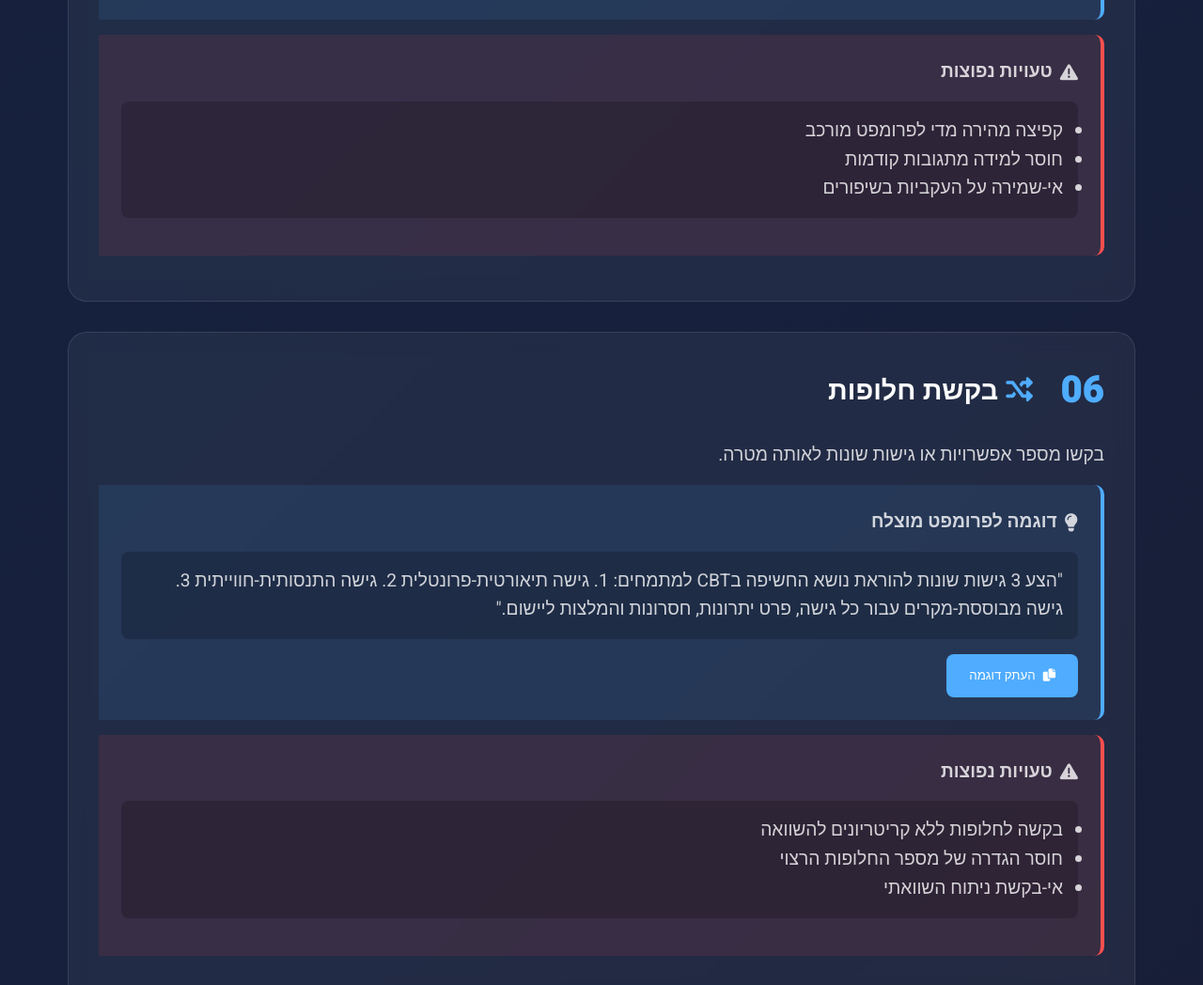
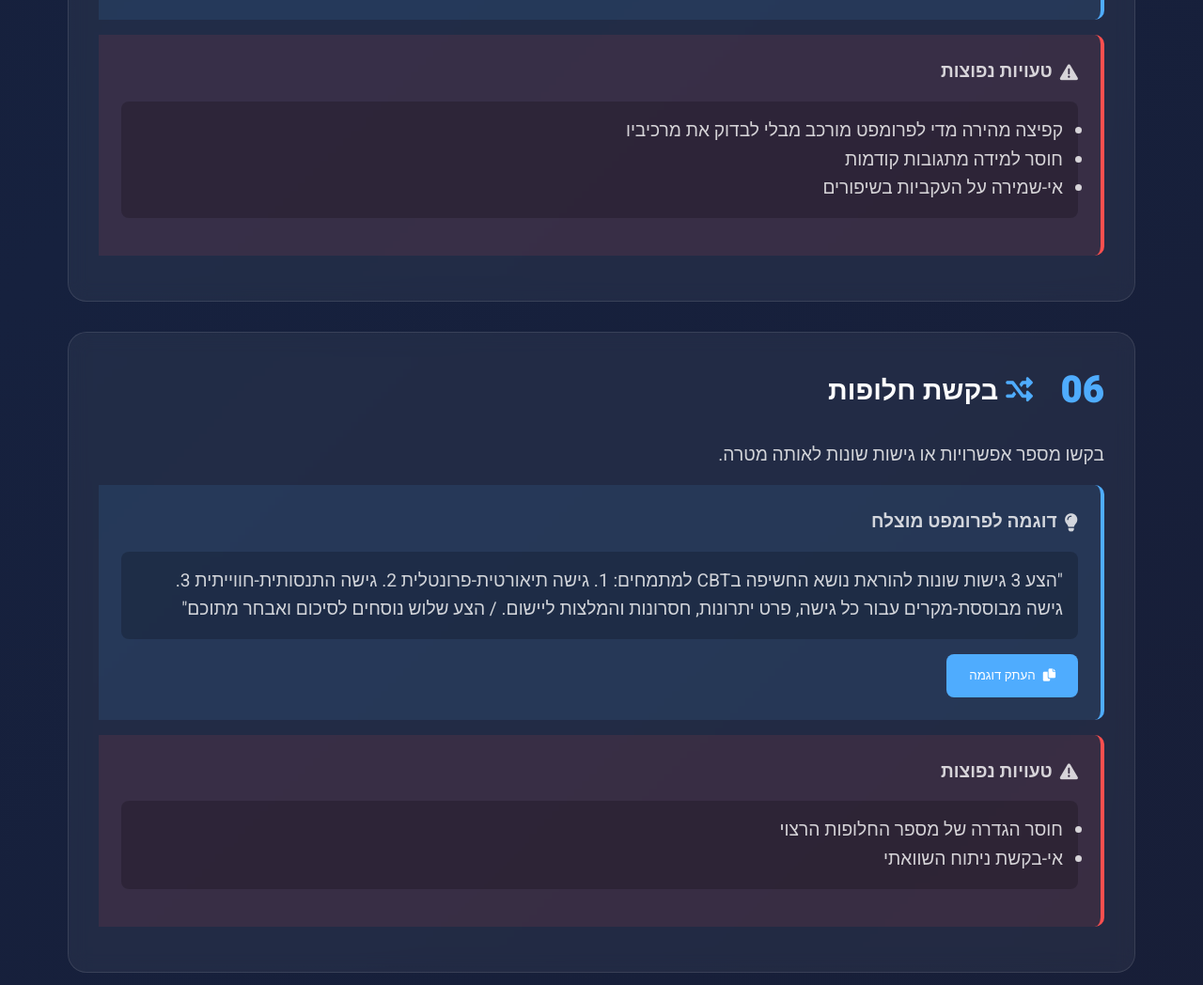
Before and after one commit to elad-refoua/prompts, a plain HTML site: page index.html in a window 1280 px wide. Shown: the part 4669-5717 px from the top of the page at 94% size. Drawn offline with nearby package versions, Linux system fonts and the light colour scheme.

Commit message:
Update index.html

```diff
--- a/index.html
+++ b/index.html
@@ -470,7 +470,7 @@
                         טעויות נפוצות
                     </div>
                     <ul class="mistakes-content">
-                        <li>קפיצה מהירה מדי לפרומפט מורכב</li>
+                        <li>קפיצה מהירה מדי לפרומפט מורכב מבלי לבדוק את מרכיביו</li>
                         <li>חוסר למידה מתגובות קודמות</li>
                         <li>אי-שמירה על העקביות בשיפורים</li>
                     </ul>
@@ -500,7 +500,9 @@
 1. גישה תיאורטית-פרונטלית
 2. גישה התנסותית-חווייתית
 3. גישה מבוססת-מקרים
-עבור כל גישה, פרט יתרונות, חסרונות והמלצות ליישום."
+עבור כל גישה, פרט יתרונות, חסרונות והמלצות ליישום.
+                        /
+                        הצע שלוש נוסחים לסיכום ואבחר מתוכם"
                     </div>
                     <button class="copy-button" onclick="copyToClipboard(this, 'example')">
                         <i class="fas fa-copy"></i>
@@ -514,7 +516,6 @@
                         טעויות נפוצות
                     </div>
                     <ul class="mistakes-content">
-                        <li>בקשה לחלופות ללא קריטריונים להשוואה</li>
                         <li>חוסר הגדרה של מספר החלופות הרצוי</li>
                         <li>אי-בקשת ניתוח השוואתי</li>
                     </ul>
```
